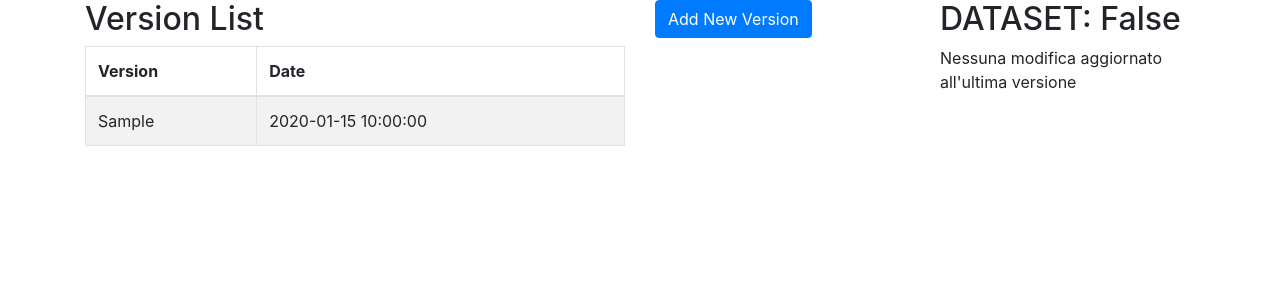
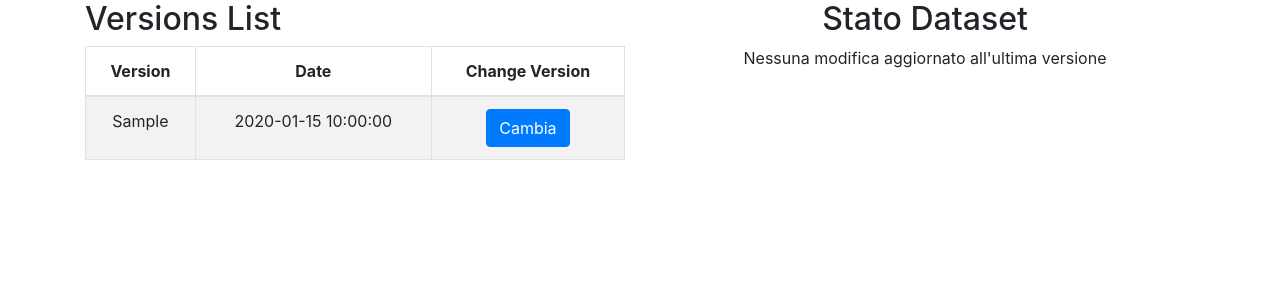
Before and after one commit to ai4prod/ai4prod_ui, a Flask app: template web_ui/web_app/app/templates/page/home/dataset_statistics.html in a window 1280 px wide. Shown: the part 56-356 px from the top of the page. Run offline with Flask 2, Linux system fonts and the light colour scheme; the template is opened without the code that fills it: most values are stand-ins (such as "Sample title", 1, 10 or a date in 2020); data that the repository does not hold is empty; some libraries are stand-ins or nearby versions.

Commit message:
update route to handle dataset version update

```diff
--- a/web_ui/web_app/app/templates/page/home/dataset_statistics.html
+++ b/web_ui/web_app/app/templates/page/home/dataset_statistics.html
@@ -7,14 +7,15 @@
 
         <div class="row">
             <div class="col-6">
-                <h2>Version List </h2>
+                <h2>Versions List </h2>
 
                 <table class="table table-bordered table-striped">
 
                     <thead>
                         <tr>
-                            <th>Version</th>
-                            <th>Date</th>
+                            <th class="text-center">Version</th>
+                            <th class="text-center">Date</th>
+                            <th class="text-center">Change Version</th>
 
                         </tr>
                     </thead>
@@ -22,19 +23,19 @@
 
                         {% for dataset_version in datasets_versions_list %}
                         <tr>
-                            <td>{{dataset_version.tag_version}}</td>
-                            <td>{{dataset_version.timestamp}}</td>
+                            <td class="text-center">{{dataset_version.tag_version}}</td>
+                            <td class="text-center" >{{dataset_version.timestamp}}</td>
+                            <td class="text-center"><a class="btn btn-primary" href="{{ url_for('home.change_dataset_version', dataset_id= dataset_version.dataset_id,tag_version=dataset_version.tag_version) }}">Cambia</a>
+                            </td>
                         </tr>
                         {% endfor %}
                     </tbody>
                 </table>
             </div>
 
-            <div class="col-3">
-                <button class="btn btn-primary"> Add New Version</button>
-            </div>
 
-            <div class="col-3">
+
+            <div class="col-6 text-center">
                 {% include "page/turbo_component/dataset_change.html" %}
             </div>
 
--- a/web_ui/web_app/app/templates/page/turbo_component/dataset_change.html
+++ b/web_ui/web_app/app/templates/page/turbo_component/dataset_change.html
@@ -1,9 +1,11 @@
-<div id="dataset_change" class="dataset_change">
-<h2> DATASET: {{dataset_change}}</h2>
+<div id="dataset_change" class=" dataset_change">
+
+    <h2>Stato Dataset </h2>
 
 
 {% if dataset_change %}
-    <p>Modifiche al Dataset</p>
+    <p>Modifiche al Dataset agggiorna la versione {{current_dataset_id}}</p>
+    <a class="btn btn-primary" href="/update_dataset_version/{{current_dataset_id}}" > Aggiorna Versione </a>
 {% else %}
     <p>Nessuna modifica aggiornato all'ultima versione</p>
 {% endif %}
--- a/web_ui/web_app/app/turbo_wrapper/turbo_wrapper_call.py
+++ b/web_ui/web_app/app/turbo_wrapper/turbo_wrapper_call.py
@@ -62,4 +62,4 @@ def inject_load():
     loss_train=json.dumps(fig,cls= plotly.utils.PlotlyJSONEncoder)
 
 
-    return {'load1': load[0], 'load5': load[1], 'load15': load[2],"loss_train":loss_train, "dataset_change":data_instance.dataset_change}
+    return {'load1': load[0], 'load5': load[1], 'load15': load[2],"loss_train":loss_train, "dataset_change":data_instance.dataset_change,"current_dataset_id":data_instance.current_dataset_id}
```
Also changed, not shown: web_ui/web_app/app/data/data.py (+6 -4 lines), web_ui/web_app/app/db/mlflow_shema.py (+14 -0 lines), web_ui/web_app/app/home/views.py (+67 -21 lines).
